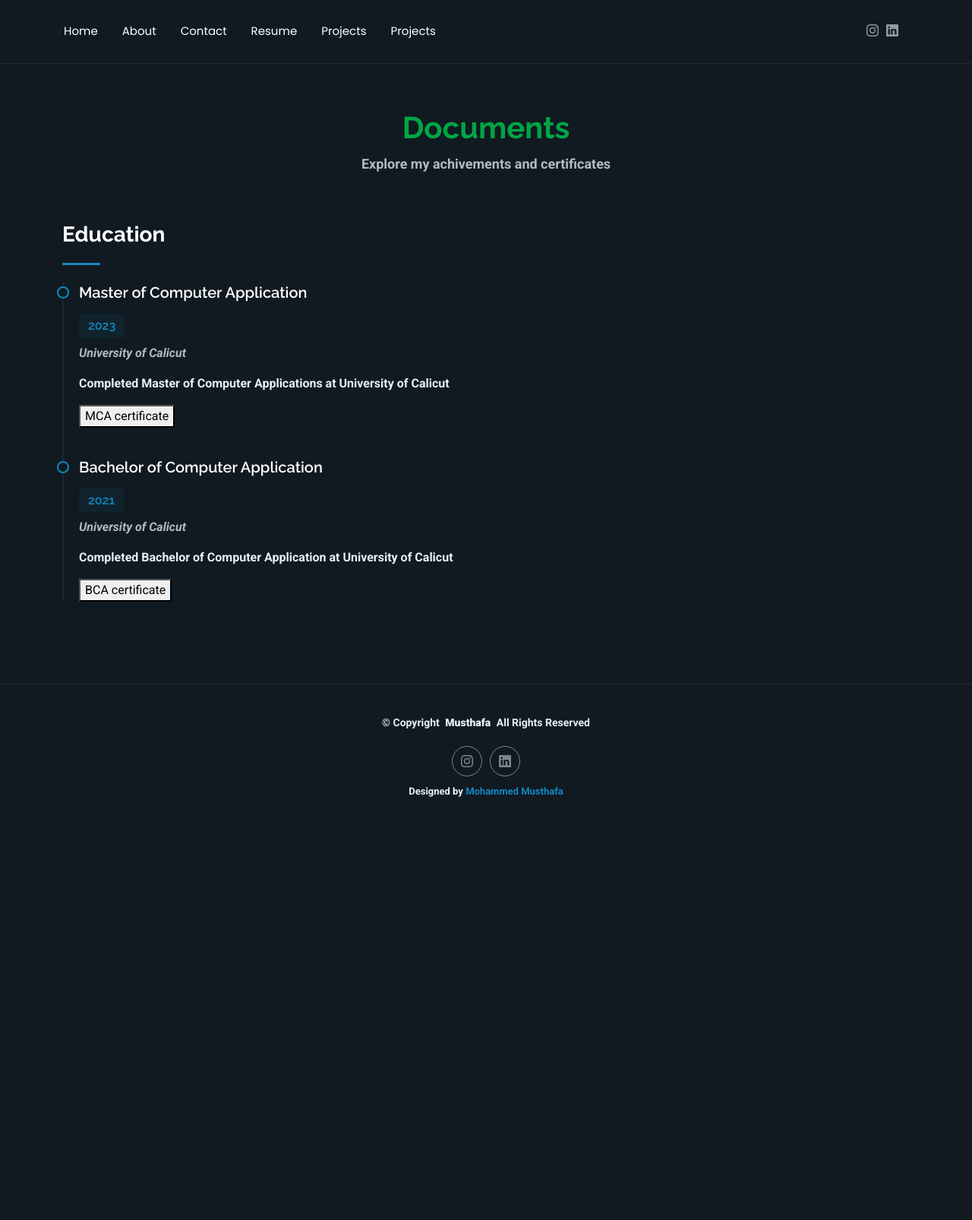
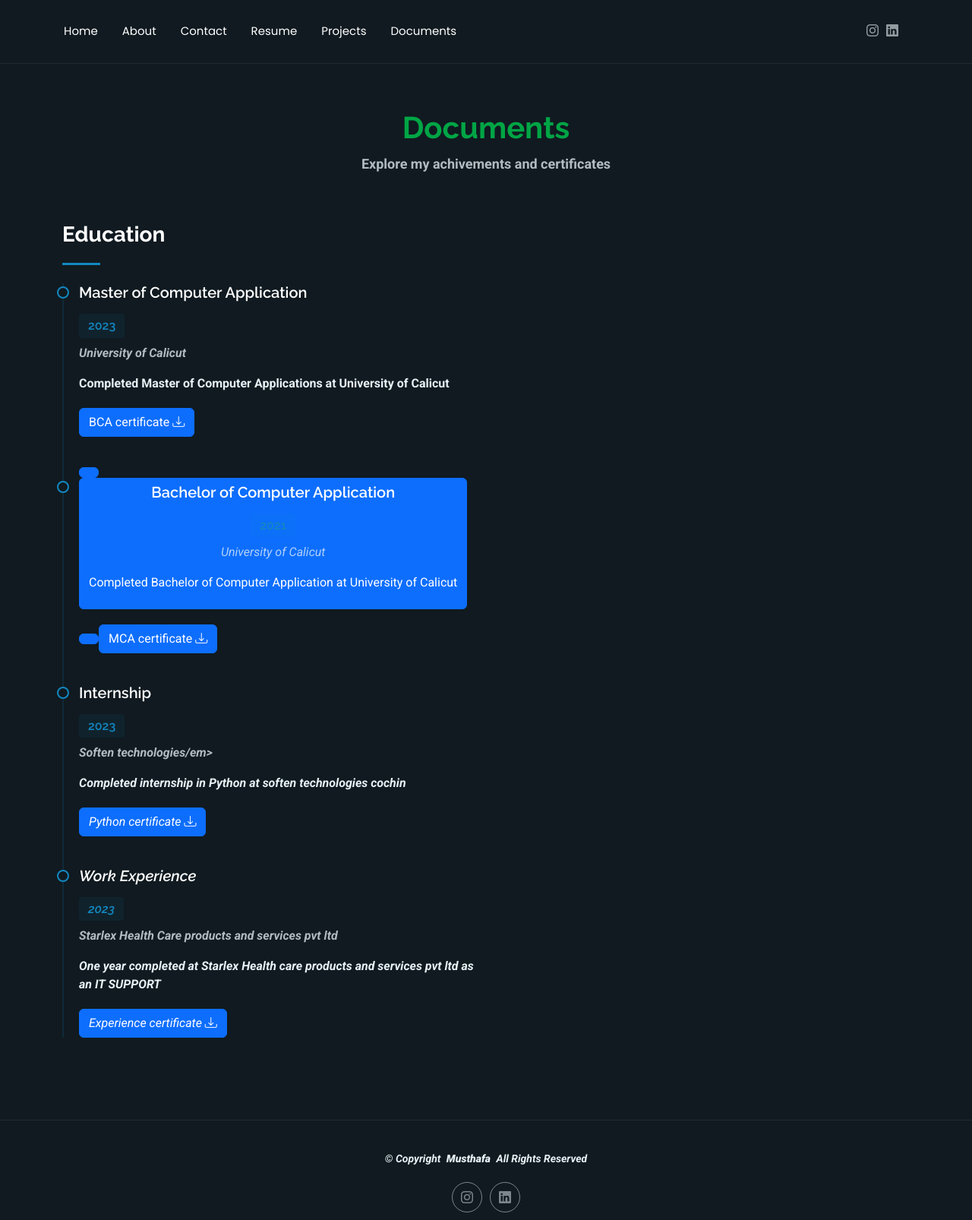
Before and after one commit to musthafa6750/musthafav, a Django app: page /documents in a window 1280 px wide. Shown: the top 1606 px of the page at 76% size. Before the commit the page ends 1049 px from the top, so only its background shows below. Run offline with Django 5.2, Linux system fonts and the light colour scheme; some libraries are stand-ins or nearby versions.

Commit message:
wsp num chnge new html page

```diff
--- a/pages/templates/pages/base.html
+++ b/pages/templates/pages/base.html
@@ -50,7 +50,7 @@
                 <li><a href="{% url 'contact' %}">Contact</a></li>
                 <li><a href="{% url 'resume' %}">Resume</a></li>
                 <li><a href="{% url 'projects' %}">Projects</a></li>
-                <li><a href="{% url 'documents' %}">Projects</a></li>
+                <li><a href="{% url 'documents' %}">Documents</a></li>
 
             </ul>
         <i class="mobile-nav-toggle d-md-none bi bi-list"></i>
--- a/pages/templates/pages/documents.html
+++ b/pages/templates/pages/documents.html
@@ -37,7 +37,12 @@
                   <h5>2023</h5>
                   <p class="institution"><em>University of Calicut</em></p>
                   <p>Completed Master of Computer Applications at University of Calicut</p>
-                  <button>MCA certificate</button>
+
+                  <div class="download-resume" style="margin-top: 20px;">
+                    <a href="{% static 'assets/Documents/mca.pdf' %}" download class="btn btn-primary">
+
+                      BCA certificate
+                       <i class="bi bi-download"></i>
                 </article>
 
                 <article class="education-item">
@@ -45,7 +50,39 @@
                   <h5>2021</h5>
                   <p class="institution"><em>University of Calicut</em></p>
                   <p>Completed Bachelor of Computer Application at University of Calicut</p>
-                  <button>BCA certificate </button>
+                  <div class="download-resume" style="margin-top: 20px;">
+                    <a href="{% static 'assets/bca.pdf' %}" download class="btn btn-primary">
+                      MCA certificate
+                       <i class="bi bi-download"></i>
+                    </a>
+                  </div>
+                </article>
+
+                <article class="education-item">
+                  <h4>Internship</h4>
+                  <h5>2023</h5>
+                  <p class="institution"><em>Soften technologies/em></p>
+                  <p>Completed internship in Python at soften technologies cochin</p>
+                  <div class="download-resume" style="margin-top: 20px;">
+                    <a href="{% static 'assets/Documents/soft.pdf' %}" download class="btn btn-primary">
+                      Python certificate
+                       <i class="bi bi-download"></i>
+                    </a>
+                  </div>
+                </article>
+
+
+                <article class="education-item">
+                  <h4> Work Experience</h4>
+                  <h5>2023</h5>
+                  <p class="institution"><em>Starlex Health Care products and services pvt ltd</em>
+                  <p>One year completed at Starlex Health care products and services pvt ltd as an IT SUPPORT</p>
+                  <div class="download-resume" style="margin-top: 20px;">
+                    <a href="{% static 'assets/Documents/star.pdf' %}" download class="btn btn-primary">
+                      Experience certificate
+                       <i class="bi bi-download"></i>
+                    </a>
+                  </div>
                 </article>
               </div>
             </div><!-- End Education Section -->
```
Also changed, not shown: 5 other files.
